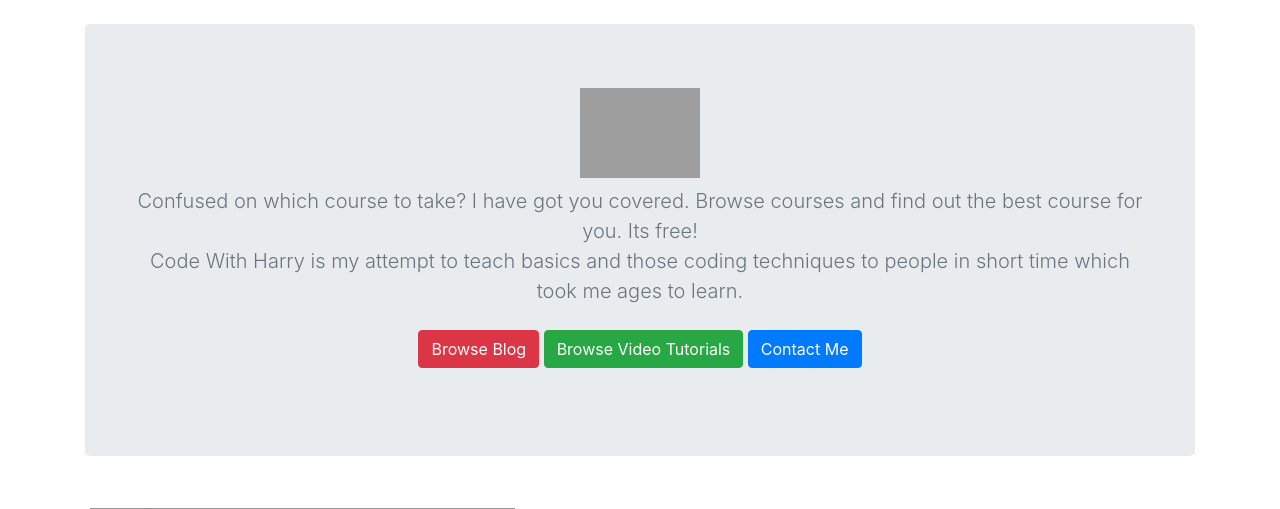
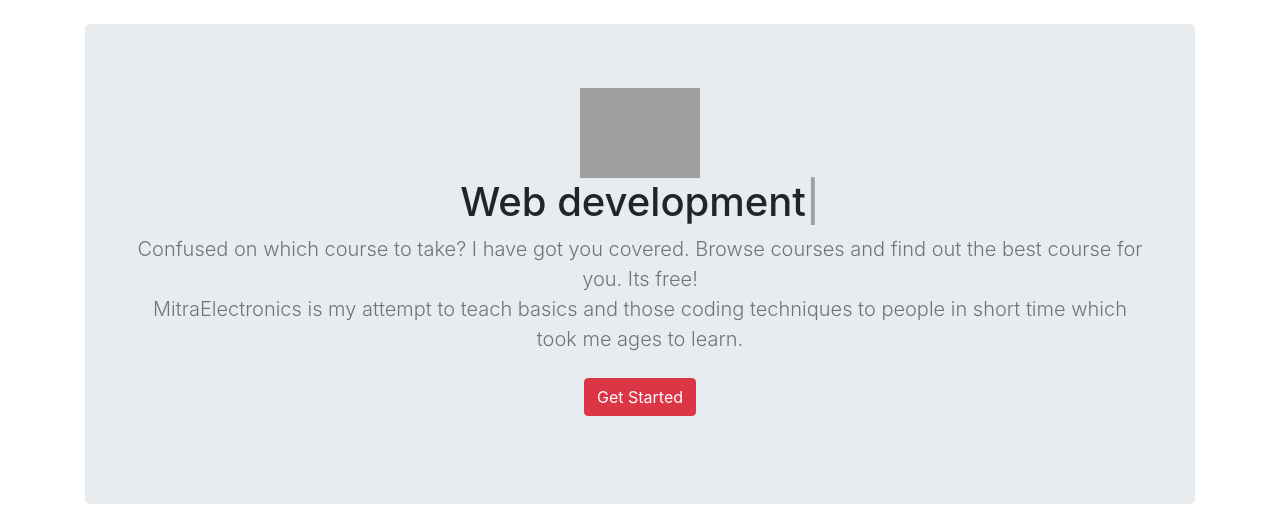
Before and after one commit to Mitra-Electronics/iblog-beta-deploy-heroku-beta-edit-add, a Django app: page / in a window 1280 px wide. Shown: the part 56-565 px from the top of the page. Run offline with Django 3.2, Linux system fonts and the light colour scheme; data comes from the database, SQL or seed files in the repository; data that the repository does not hold is empty; some libraries are stand-ins or nearby versions; grey boxes are pictures that could not be loaded.

Commit message:
Update home.html

```diff
--- a/templates/blog/home.html
+++ b/templates/blog/home.html
@@ -14,15 +14,13 @@
 <div class="container">
 <section class="jumbotron text-center">
     <div class="container">
-        <img src="/static/home/img/photo.png" alt="logo" width="120">
+        <img src="/static/img/mi.ico" alt="logo" width="120">
         <h1 class="jumbotron-heading"><span id="typed"></span></h1>
         <p class="lead text-muted">Confused on which course to take? I have got you covered. Browse courses and find out
-            the best course for you. Its free!<br>Code With Harry is my attempt to teach basics and those coding
+            the best course for you. Its free!<br>MitraElectronics is my attempt to teach basics and those coding
             techniques to people in short time which took me ages to learn.</p>
         <p>
-            <a href="/blog" class="btn btn-danger my-2">Browse Blog</a>
-            <a href="/videos" class="btn btn-success my-2">Browse Video Tutorials</a>
-            <a href="/contact" class="btn btn-primary my-2">Contact Me</a>
+            <a href="/start" class="btn btn-danger my-2">Get Started</a>
         </p>
     </div>
 </section>
@@ -46,6 +44,7 @@
     </div>
 </div>
 {% endif %}
+    <script src="https://cdnjs.cloudflare.com/ajax/libs/typed.js/2.0.9/typed.min.js" async defer></script>
     <script>
     window.onload = function () {
         console.log("loaded")
```
